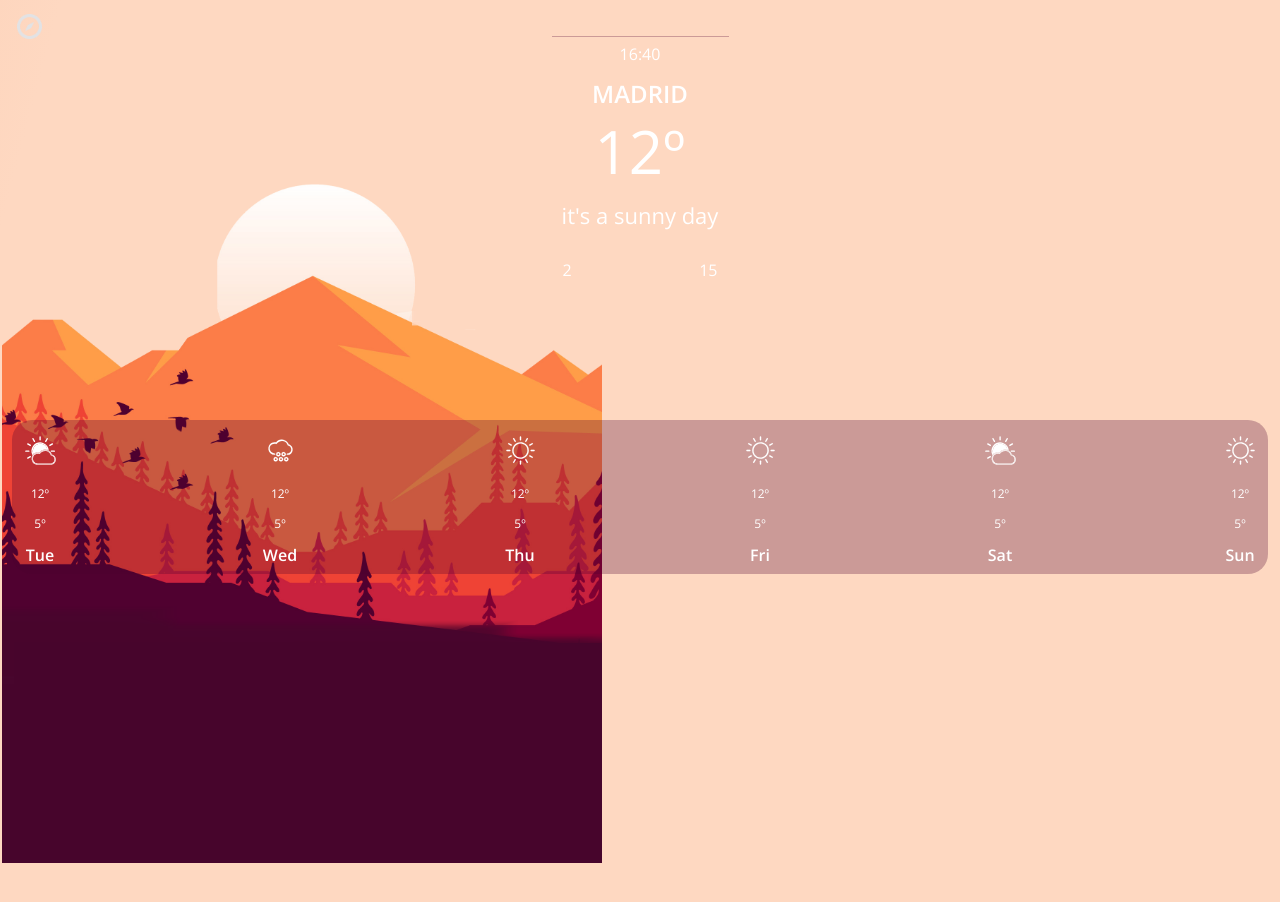
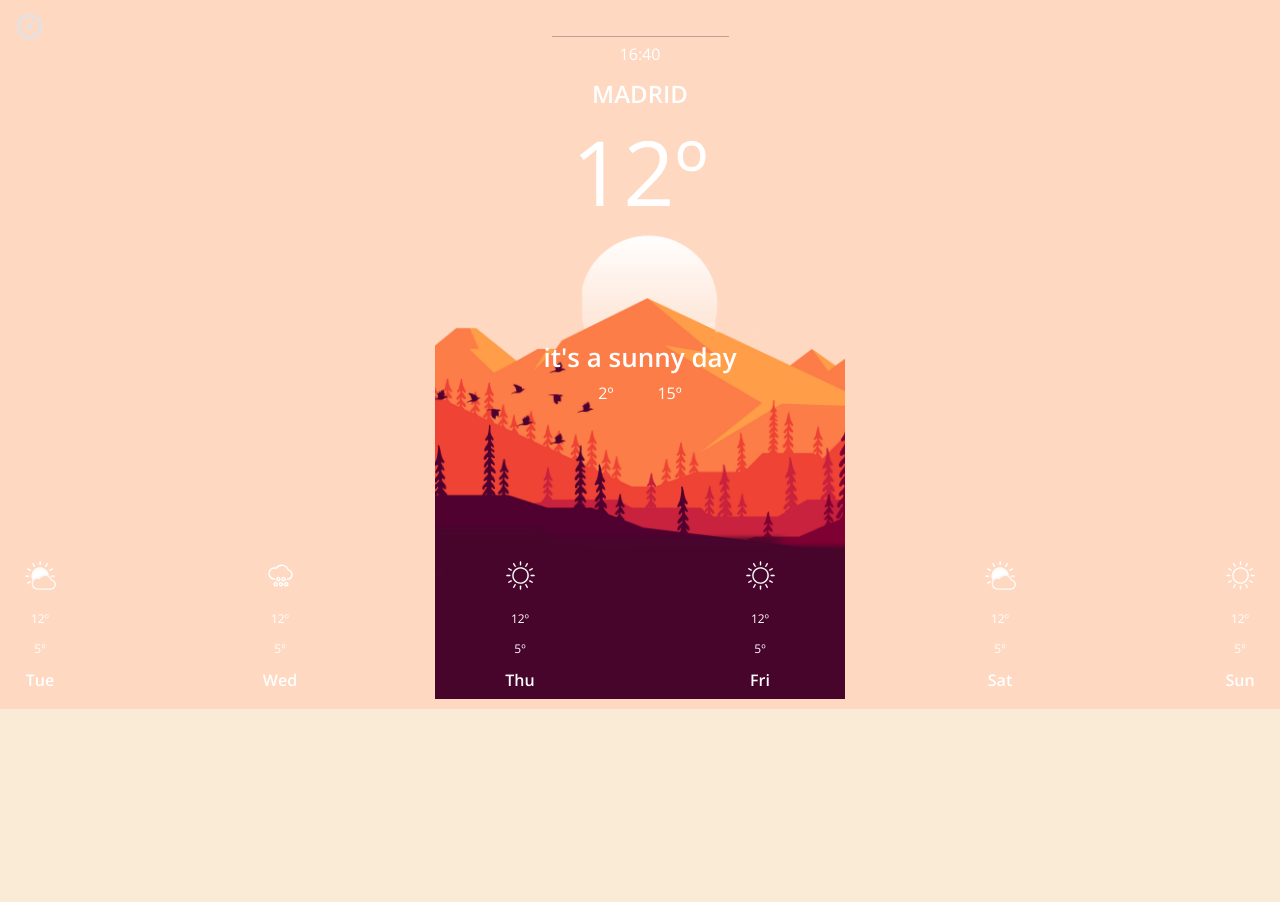
Before and after one commit to alteapin/easly-s4-chaman, a React (Create React App) app: page / in a window 1280 px wide. Shown: the top 902 px of the page. After the commit the page ends 800 px from the top, so only its background shows below. Built offline with nearby package versions, Linux system fonts and the light colour scheme.

Commit message:
style background and text

```diff
--- a/src/components/App/App.scss
+++ b/src/components/App/App.scss
@@ -20,9 +20,7 @@
     }
 
 .bg-image {
-    width: 100%;
-    height:1000px;
-    background-size: 600px;
-    background-position: left;
+    background-size: 410px;
+    background-position: bottom;
     background-repeat: no-repeat;
 }
--- a/src/components/Degrees/Degrees.scss
+++ b/src/components/Degrees/Degrees.scss
@@ -1,4 +1,3 @@
 .container__Degree{
-  height: 80px;
-  font-size: 60px;
+  font-size: 90px;
 }
--- a/src/components/MaxMinTemperature/MaxMinTemperature.scss
+++ b/src/components/MaxMinTemperature/MaxMinTemperature.scss
@@ -1,15 +1,14 @@
 .container__maxMinTemperature{
     width: 100%;
-    height: 20%;
     display: flex;
     justify-content: center;
     align-items: center;
 }
 
 .minTemperature{
-    margin-right: 5%;
+    margin-right: 22px;
 }
 
 .maxTemperature{
-    margin-left: 5%;
+    margin-left: 22px;
 }
--- a/src/components/MaxMinTemperature/index.js
+++ b/src/components/MaxMinTemperature/index.js
@@ -5,8 +5,8 @@ class MaxMinTemperature extends Component {
   render() {
     return (
       <div className="container__maxMinTemperature">
-        <div className="minTemperature">2</div>
-        <div className="maxTemperature">15</div>
+        <div className="minTemperature">2º</div>
+        <div className="maxTemperature">15º</div>
       </div>
     );
   }
--- a/src/components/Sentence/Sentence.scss
+++ b/src/components/Sentence/Sentence.scss
@@ -1,6 +1,8 @@
 .container__sentence {
-  font-size: 22px;
+  font-size: 26px;
+  font-weight: bold;
   align-items: center;
   display: flex;
   height: 50px;
+  margin-top: 100px;
 }
--- a/src/components/WeekDetail/WeekDetail.scss
+++ b/src/components/WeekDetail/WeekDetail.scss
@@ -27,7 +27,7 @@
   justify-content: space-between;
   padding: 2px;
   //background-color:#4b012d;
-  background-color: #4b012d49;
-  margin: 10px;
-  border-radius: 20px;
+ // background-color: #4b012d49;
+  margin: 135px 10px 0;
+ // border-radius: 20px;
 }
```
